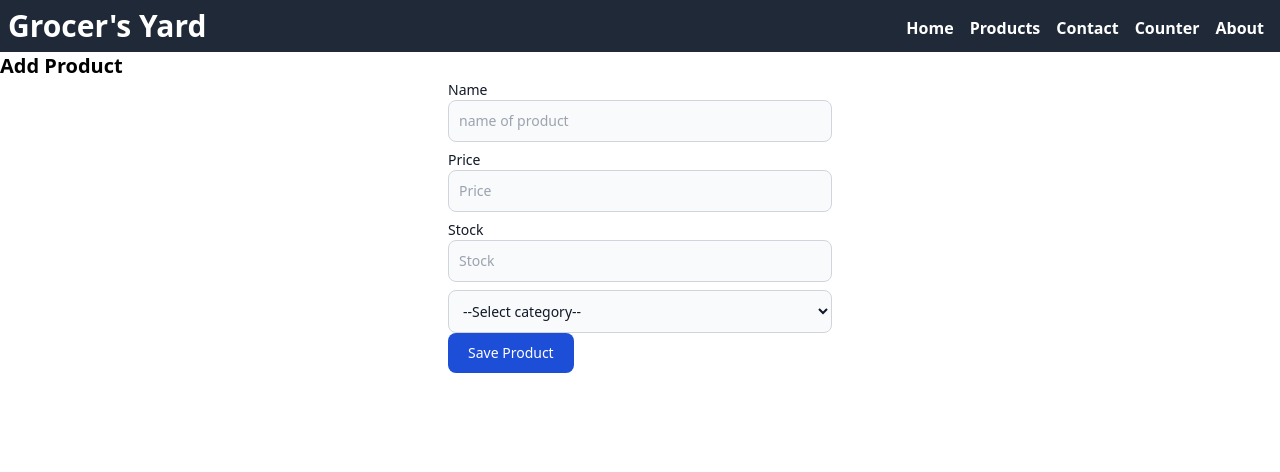
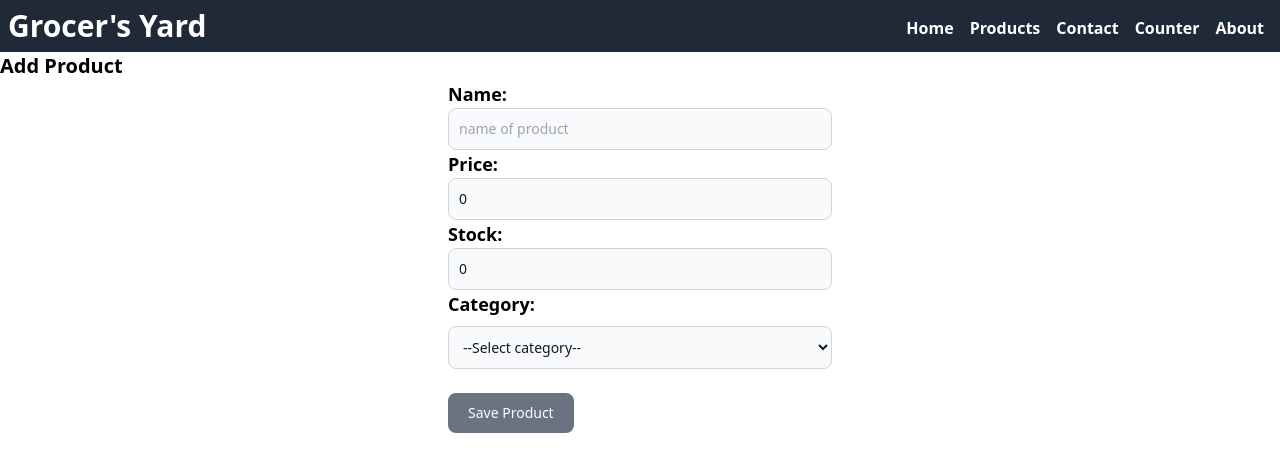
Before and after one commit to uzairwafai/grocers-yard-front-end, a React (Vite) app: page /add-product in a window 1280 px wide. Shown: the top 472 px of the page. Built offline with nearby package versions, Linux system fonts and the light colour scheme.

Commit message:
Category drop down by API call

```diff
--- a/src/AddProduct.jsx
+++ b/src/AddProduct.jsx
@@ -1,10 +1,11 @@
-import { useState } from "react";
+import { useEffect, useState } from "react";
 import axios from "axios";
 
 function AddProduct() {
   const [name, setName] = useState("");
-  const [price, setPrice] = useState("");
-  const [stock, setStock] = useState("");
+  const [price, setPrice] = useState(0);
+  const [stock, setStock] = useState(0);
+  const [categories, setCategories] = useState([]);
   const [category, setCategory] = useState("");
 
   const onNameChange = (e) => {
@@ -26,30 +27,32 @@ function AddProduct() {
         console.log(err);
       });
   };
-  const categoryFetch = async (e) => {
+
+  async function categoryFetch(e) {
     e.preventDefault();
     try {
       const catRes = await axios.get(
         `https://grocers-yard-api.onrender.com/api/categories`
       );
-      catRes.data.map((item) => {
-        if (e.target.value == item.name) {
-          setCategory(item._id);
-        }
-      });
+      setCategories(catRes.data);
+      //   if e.target.value==
+      //   setCategory(e.target.value)
+      //   console.log(category)
+      //   console.log("target "+e.target.value)
     } catch (err) {
       console.log(err);
     }
-  };
+  }
+  function categorySet(e) {
+    setCategory(e.target.value);
+  }
+
   return (
     <div>
       <h1 className="text-xl font-semibold">Add Product</h1>
       <div>
         <form className="max-w-sm mx-auto">
-          <div className="mb-2">
-            <label className="block  text-sm font-medium text-gray-900 dark:text-white">
-              Name
-            </label>
+          <div> <p className="text-lg font-semibold ">Name:</p>
             <input
               type="text"
               value={name}
@@ -59,10 +62,7 @@ function AddProduct() {
               required
             />
           </div>
-          <div className="mb-2">
-            <label className="block  text-sm font-medium text-gray-900 dark:text-white">
-              Price
-            </label>
+          <div> <p className="text-lg font-semibold ">Price:</p>
             <input
               type="text"
               value={price}
@@ -74,10 +74,8 @@ function AddProduct() {
               required
             />
           </div>
-          <div className="mb-2">
-            <label className="block  text-sm font-medium text-gray-900 dark:text-white">
-              Stock
-            </label>
+          <div><p className="text-lg font-semibold ">Stock:</p>
+
             <input
               type="text"
               value={stock}
@@ -90,24 +88,27 @@ function AddProduct() {
             />
           </div>
 
-          {/* <form className="max-w-sm mx-auto mb-2">
-            <label className="block mb-2 text-sm font-medium text-gray-900 dark:text-white">
-              Select category
-            </label> */}
-          <select
-            onChange={categoryFetch}
-            className="bg-gray-50 border border-gray-300 text-gray-900 text-sm rounded-lg focus:ring-blue-500 focus:border-blue-500 block w-full p-2.5 dark:bg-gray-700 dark:border-gray-600 dark:placeholder-gray-400 dark:text-white dark:focus:ring-blue-500 dark:focus:border-blue-500"
-          >
-            <option>--Select category--</option>
-            <option value="non-veg">Non Veg</option>
-            <option value="Groceries">Groceries</option>
-          </select>
-          {/* </form> */}
+          <div className="mb-2"><p className="text-lg font-semibold ">Category:</p>
+            <select
+              onClick={categoryFetch}
+              onChange={categorySet}
+              className="mt-2 bg-gray-50 border border-gray-300 text-gray-900 text-sm rounded-lg focus:ring-blue-500 focus:border-blue-500 block w-full p-2.5 dark:bg-gray-700 dark:border-gray-600 dark:placeholder-gray-400 dark:text-white dark:focus:ring-blue-500 dark:focus:border-blue-500"
+            >
+              <option>--Select category--</option>
+              {categories.map((item) => {
+                return (
+                  <option key={item._id} value={item._id}>
+                    {item.name}
+                  </option>
+                );
+              })}
+            </select>
+          </div>
 
           <button
             onClick={onSaveHandler}
             type="submit"
-            className="text-white bg-blue-700 hover:bg-blue-800 focus:ring-4 focus:outline-none focus:ring-blue-300 font-medium rounded-lg text-sm w-full sm:w-auto px-5 py-2.5 text-center dark:bg-blue-600 dark:hover:bg-blue-700 dark:focus:ring-blue-800"
+            className="text-white mt-4 bg-gray-500 hover:bg-gray-600 focus:ring-4 focus:outline-none focus:ring-blue-300 font-medium rounded-lg text-sm w-full sm:w-auto px-5 py-2.5 text-center"
           >
             Save Product
           </button>
```
